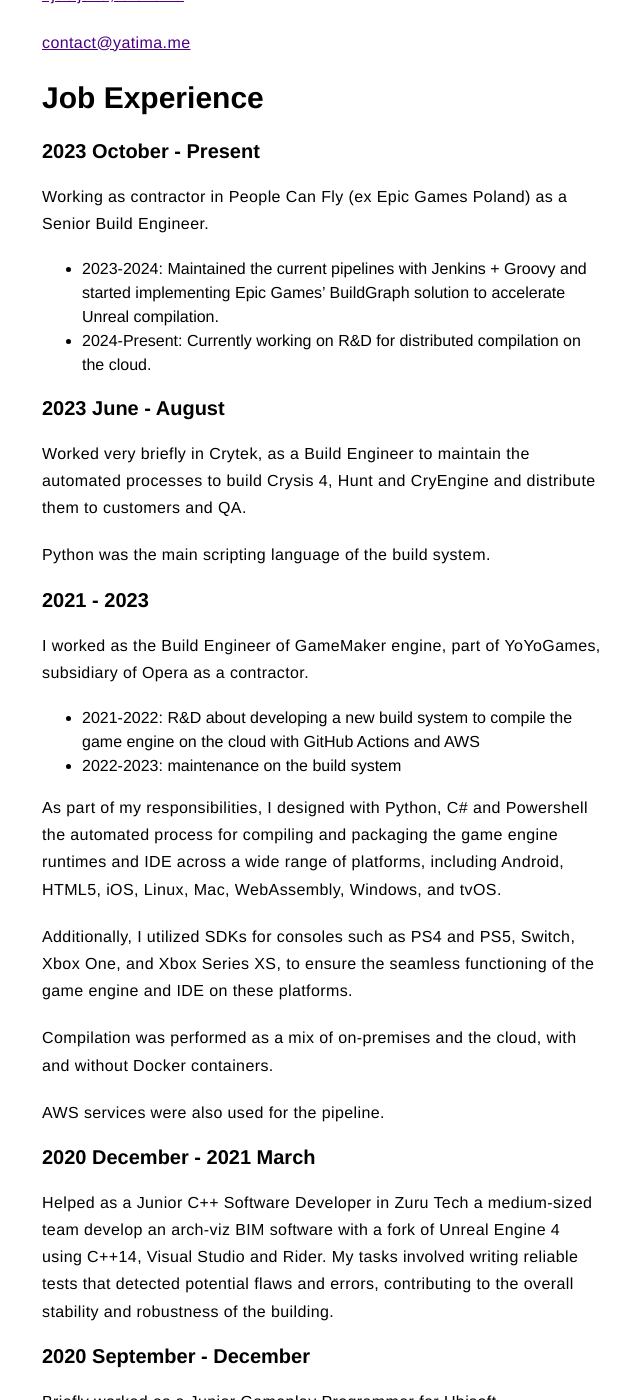
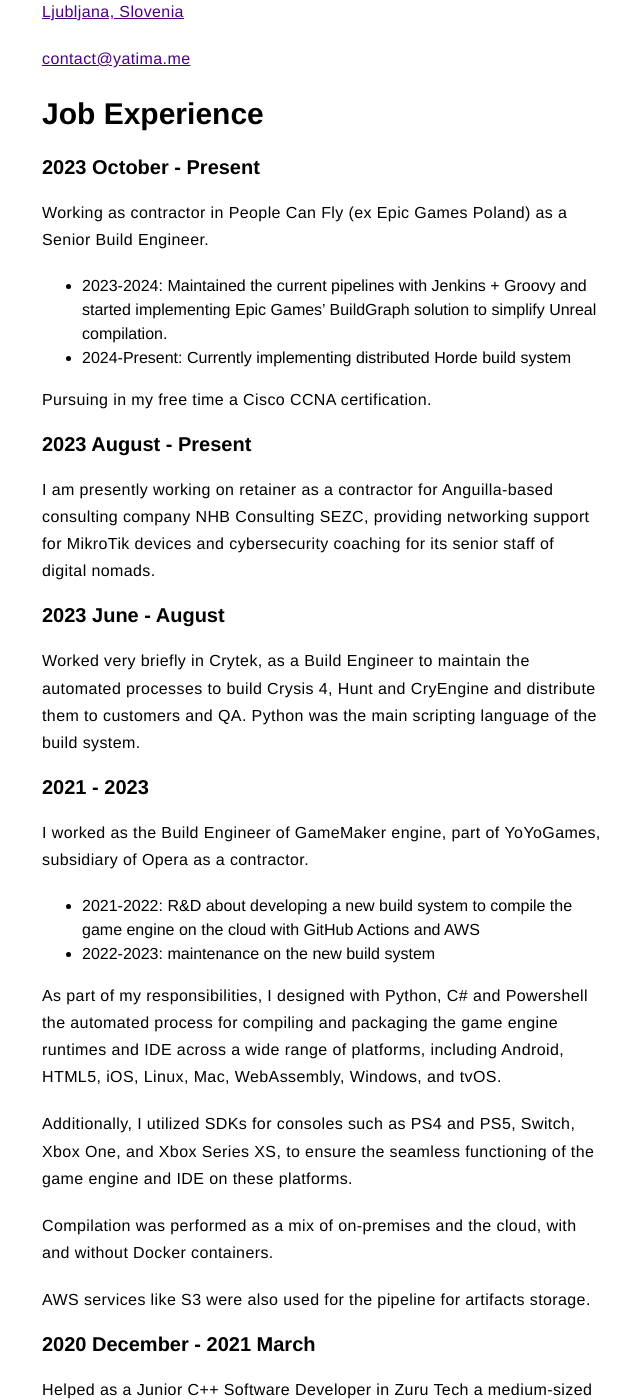
Before and after one commit to yatima1460/yatima1460.github.io, a Jekyll site: the page built from CV.md, in a window 1280 px wide and 1400 px high, scrolled down 343 px. Shown: the whole window, without its empty margins (318-958 px from the left). Built offline with Jekyll 4.4.1, drawn with Linux system fonts in a browser that asks for light colours; nearby versions of some CDN libraries; our own code applies the rules of GitHub Pages for plain Markdown files; some of the changed text lies outside the part shown.

Commit message:
update cv

```diff
--- a/CV.md
+++ b/CV.md
@@ -15,14 +14,19 @@
 
 Working as contractor in **People Can Fly** (**ex Epic Games Poland**) as a Senior Build Engineer.
 
-- 2023-2024: Maintained the current pipelines with Jenkins + Groovy and started implementing Epic Games' BuildGraph solution to accelerate Unreal compilation.
-- 2024-Present: Currently working on R&D for distributed compilation on the cloud.
+- 2023-2024: Maintained the current pipelines with Jenkins + Groovy and started implementing Epic Games' BuildGraph solution to simplify Unreal compilation.
+- 2024-Present: Currently implementing distributed Horde build system
+
+Pursuing in my free time a Cisco CCNA certification.
+
+### 2023 August - Present
+
+I am presently working on retainer as a contractor for Anguilla-based consulting company NHB Consulting SEZC, providing networking support for MikroTik devices and cybersecurity coaching for its senior staff of digital nomads.
 
 ### 2023 June - August
 
 Worked very briefly in **Crytek**, as a Build Engineer to maintain the automated processes to build Crysis 4,
 Hunt and CryEngine and distribute them to customers and QA.
-
 Python was the main scripting language of the build system.
 
 ### 2021 - 2023
@@ -30,7 +34,7 @@
 I worked as the Build Engineer of **GameMaker** engine, part of **YoYoGames**, subsidiary of **Opera** as a contractor.
 
 - 2021-2022: R&D about developing a new build system to compile the game engine on the cloud with GitHub Actions and AWS
-- 2022-2023: maintenance on the build system
+- 2022-2023: maintenance on the new build system
 
 As part of my responsibilities, I designed with Python, C# and Powershell the automated process
 for compiling and packaging the game engine runtimes and IDE across a wide range of platforms, including Android, HTML5, iOS, Linux, Mac, WebAssembly,
@@ -43,7 +47,7 @@
 Compilation was performed as a mix of on-premises and the cloud, with and without Docker
 containers.
 
-AWS services were also used for the pipeline.
+AWS services like S3 were also used for the pipeline for artifacts storage.
 
 ### 2020 December - 2021 March
 
@@ -55,9 +59,9 @@
 
 Briefly worked as a Junior Gameplay Programmer for **Ubisoft**
 
-* Mario Rabbids: Sparks of Hope with the teams in Milan and Paris with a modified Snowdrop engine,
-* C++17, Perforce and Windows environment
-* I was responsible for designing and implementing a C++ backend to automate the generation of the navmesh, which facilitated AI pathfinding in the game.
+- Mario Rabbids: Sparks of Hope with the teams in Milan and Paris with a modified Snowdrop engine,
+- C++17, Perforce and Windows environment
+- I was responsible for designing and implementing a C++ backend to automate the generation of the navmesh, which facilitated AI pathfinding in the game.
 
 ### 2019
 
@@ -88,12 +92,12 @@
 I collaborated for a startup "ITC Consulting" with a small team on a driving simulator project using Unity Engine, C#, and
 external libraries.
 
-* Developed a high-performance C# library for real-time user action recording, storing them in a
+- Developed a high-performance C# library for real-time user action recording, storing them in a
 local SQLite database to enable replay analysis by teachers.
-* Utilized Windows kernel DLL APIs in C# to establish a connection between the cockpit
+- Utilized Windows kernel DLL APIs in C# to establish a connection between the cockpit
 hardware and Unity, enabling the simulation of vehicle inertia and collisions through an
 emulated RS-232 serial port with USB on Arduino.
-* Maintained an AI system to control multiple agents simulating traffic in a city environment.
+- Maintained an AI system to control multiple agents simulating traffic in a city environment.
 
 ## Achievements
 
```
Also changed, not shown: other parts of CV.md (+2 -3 lines).
